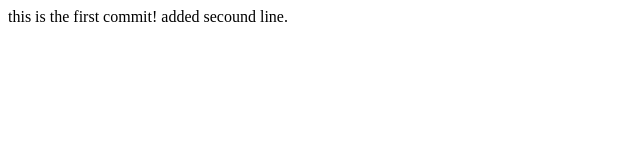
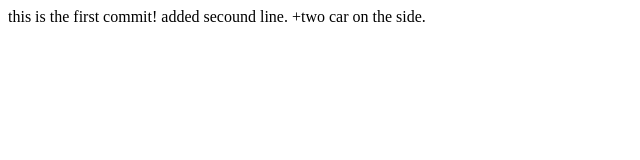
Before and after one commit to AndreyAdmin/november-test-home, a plain HTML site: page index.html in a window 1280 px wide. Shown: the whole page, without its empty margins (0-640 px from the left). Drawn offline with Linux system fonts and the light colour scheme.

Commit message:
the therd commit/

```diff
--- a/index.html
+++ b/index.html
@@ -8,6 +8,7 @@
 
 	this is the first commit!
 	added secound line.
+	+two car on the side.
 
 </body>
 </html>
```
